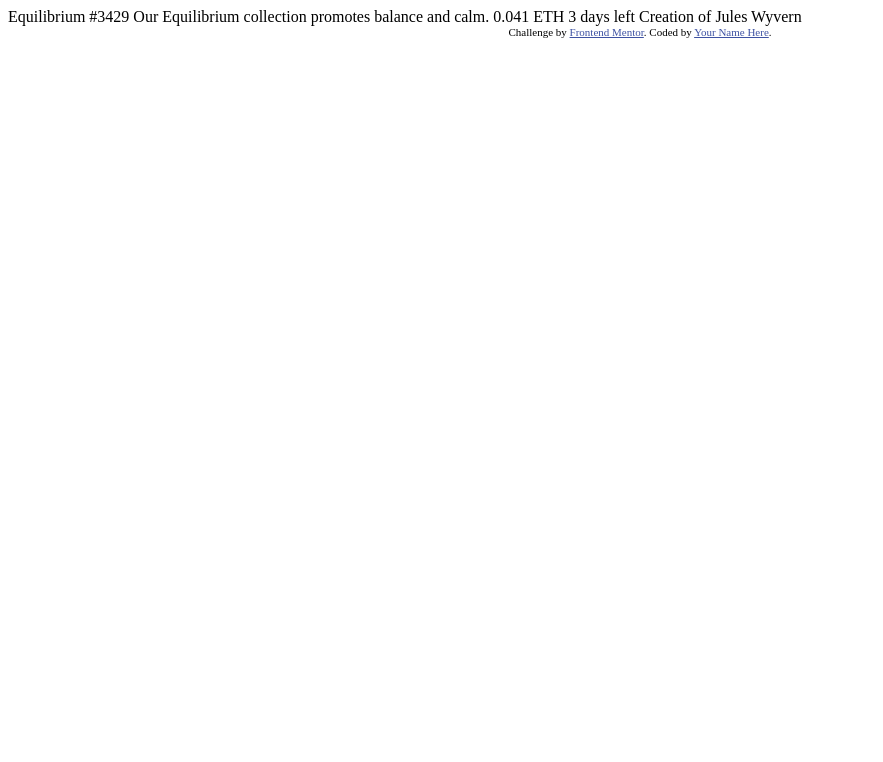
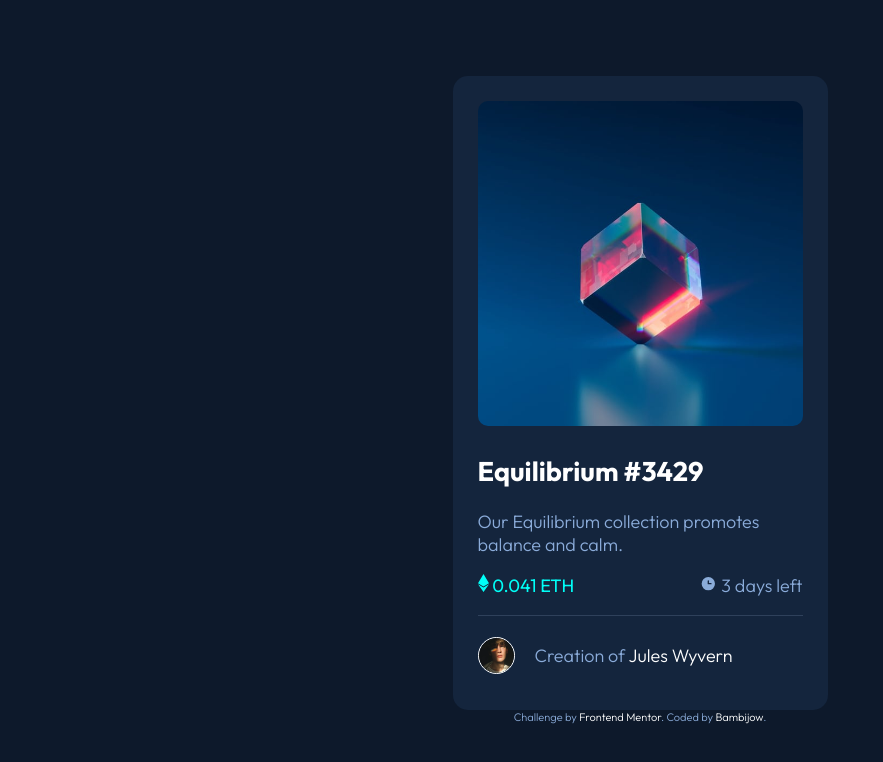
Before and after one commit to Bambijow/NFT-Preview-Card--FrontendMentor, a plain HTML site: page index.html in a window 1280 px wide. Shown: the whole page, without its empty margins (0-883 px from the left). Drawn offline with Linux system fonts and the light colour scheme.

Commit message:
Added style.css

```diff
--- a/index.html
+++ b/index.html
@@ -7,27 +7,28 @@
   <link rel="icon" type="image/png" sizes="32x32" href="./images/favicon-32x32.png">
 
   <title>Frontend Mentor | NFT preview card component</title>
-
-  <!-- Feel free to remove these styles or customise in your own stylesheet 👍 -->
-  <style>
-    .attribution { font-size: 11px; text-align: center; }
-    .attribution a { color: hsl(228, 45%, 44%); }
-  </style>
+  <link rel="stylesheet" href="style.css">
 </head>
 <body>
+  <main class="card">
+    <section class="card--body">
+      <div class="card--body-image">
+        <img src="images/image-equilibrium.jpg" alt="Preview IMG of the NFT">
+        <div class="card--body-image-hover"><object data="images/icon-view.svg"></object></div>
+      </div>
+      <h1><a href="#">Equilibrium #3429</a></h1>
 
-  Equilibrium #3429
-
-  Our Equilibrium collection promotes balance and calm.
-
-  0.041 ETH
-  3 days left
-
-  Creation of Jules Wyvern
-
+      <p>Our Equilibrium collection promotes balance and calm.</p>
+      <p class="card--body-infos"><span class="card--body-ethereum"><object data="images/icon-ethereum.svg"></object> 0.041 ETH</span><span> <object data="images/icon-clock.svg"></object> 3 days left</span></p>
+    </section>
+    <section class="card--footer">
+      <img src="images/image-avatar.png" alt="Profile picture of the NFT creator">
+      <p>Creation of <a href="#">Jules Wyvern</a></p>
+    </section>
+  </main>
   <div class="attribution">
     Challenge by <a href="https://www.frontendmentor.io?ref=challenge" target="_blank">Frontend Mentor</a>.
-    Coded by <a href="#">Your Name Here</a>.
+    Coded by <a href="#">Bambijow</a>.
   </div>
 </body>
 </html>
--- /dev/null
+++ b/style.css
@@ -0,0 +1,100 @@
+@import url('https://fonts.googleapis.com/css2?family=Outfit:wght@300;400;700&display=swap');
+
+.attribution {
+    font-size: 11px; text-align: center;
+    color: hsl(215, 51%, 70%);
+}
+
+body {
+    background-color: hsl(217, 54%, 11%);
+    display: flex;
+    flex-direction: column;
+    align-items: center;
+    justify-content: center;
+    height: 98vh;
+    font-family: 'Outfit';
+    font-size: 18px;
+    font-weight: 300;
+    color: hsl(215, 51%, 70%);
+}
+
+a:link, a:visited {
+    text-decoration: none;
+    color: hsl(0, 0%, 100%);
+}
+
+a:hover {
+    color: hsl(178, 100%, 50%);
+}
+
+.card {
+    background-color: hsl(216, 50%, 16%);
+    width: 325px;
+    padding: 25px;
+    border-radius: 15px;
+}
+
+.card--body {
+    width: 100%;
+}
+
+.card--body-image {
+    width: 100%;
+    position: relative;
+}
+
+.card--body-image img {
+    width: 100%;
+    height: 100%;
+    border-radius: 10px;
+}
+
+.card--body-image-hover {
+    position: absolute;
+    top: 0;
+    left: 0;
+    width: 100%;
+    height: 99%;
+    background-color: hsla(178, 100%, 50%, 0.5);
+    opacity: 0;
+    display: flex;
+    align-items: center;
+    justify-content: center;
+    border-radius: 10px;
+}
+
+.card--body-image:hover .card--body-image-hover{
+    opacity: 1;
+    cursor: pointer;
+}
+
+.card--body h1 {
+    color: hsl(0, 0%, 100%);
+}
+
+.card--body-infos {
+    display: flex;
+    justify-content: space-between;
+    align-items: center;
+}
+
+.card--body-ethereum {
+    color: hsl(178, 100%, 50%);
+    font-weight: 400;
+}
+
+.card--footer {
+    width: 100%;
+    padding: 10px 0 0 0;
+    border-top: 1px solid hsl(215, 32%, 27%);
+    display: flex;
+    align-items: center;
+}
+
+.card--footer img {
+    width: 35px;
+    height: 35px;
+    border: 1px solid white;
+    border-radius: 50%;
+    margin-right: 20px;
+}
```
